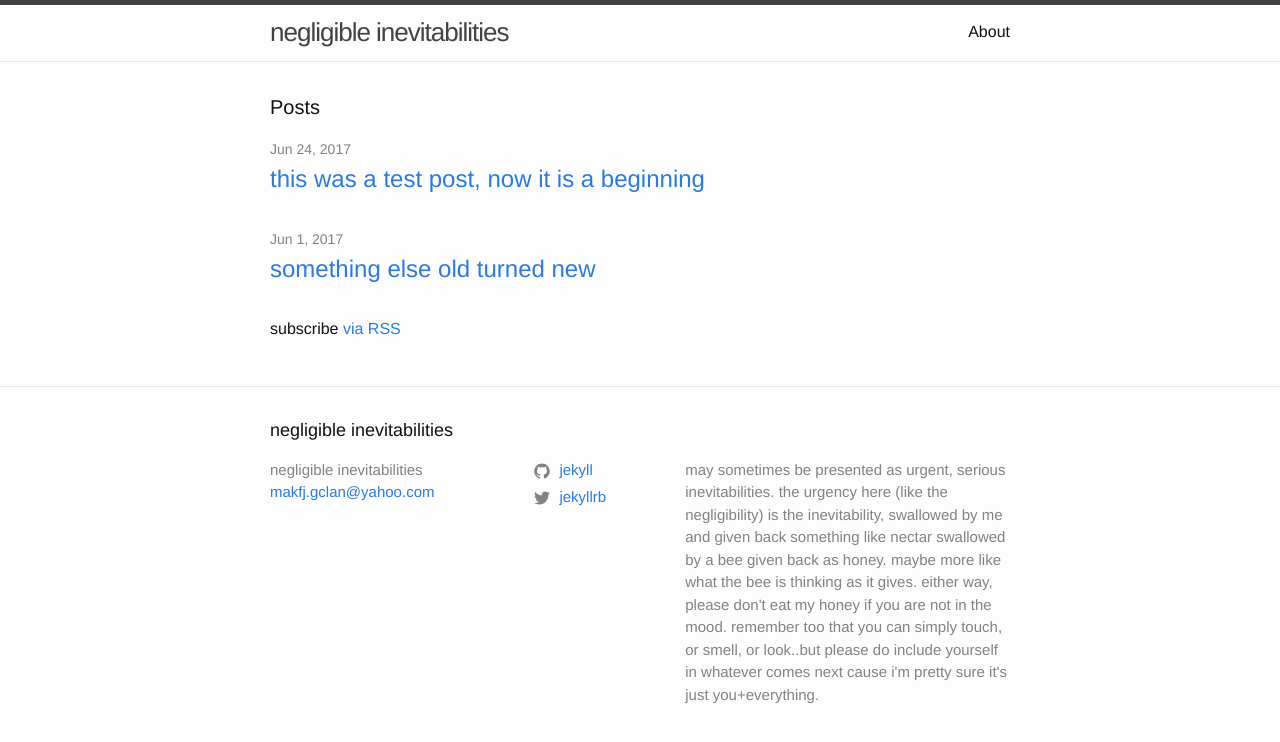
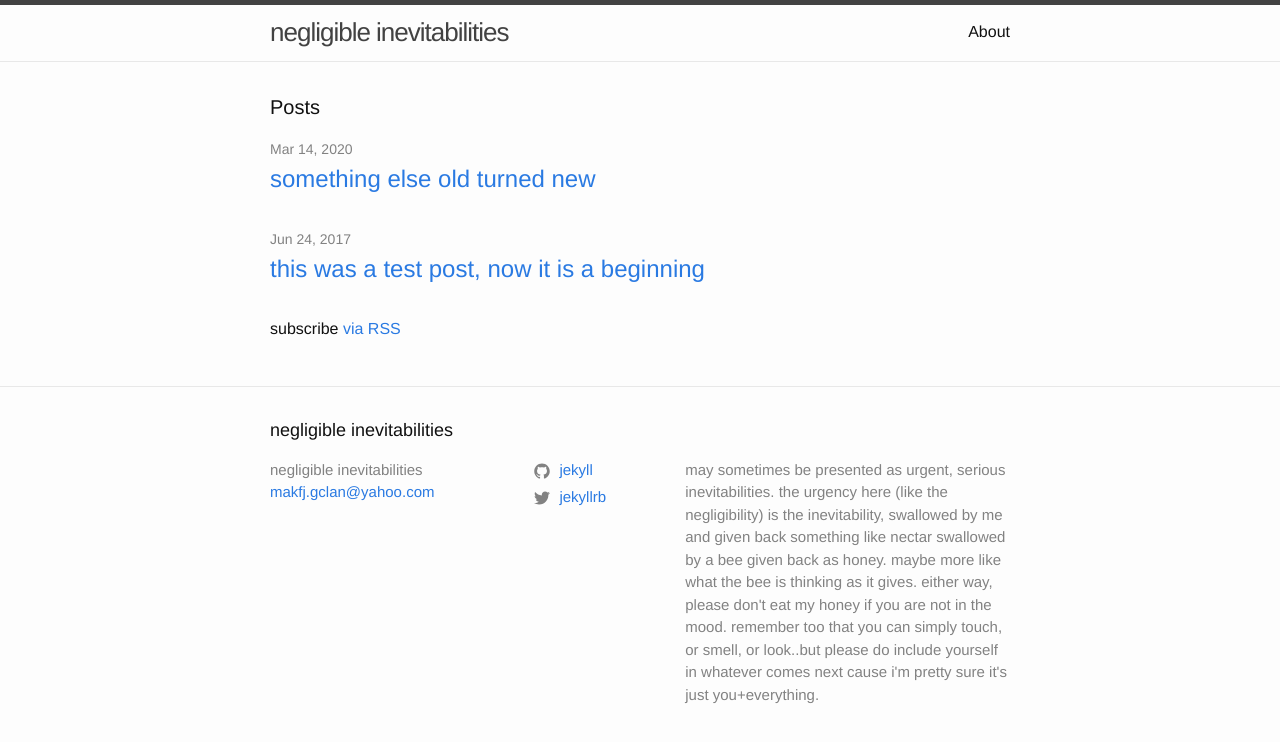
Before and after one commit to jamalgaddis/jamalgaddis.github.io, a Jekyll site: the page built from index.md, in a window 1280 px wide. Shown: the top 742 px of the page. Built offline with Jekyll 4.4.1, drawn with Linux system fonts in a browser that asks for light colours.

Commit message:
Update 2017-06-01-welcome-to-jekyll.markdown

```diff
--- a/_posts/2017-06-01-welcome-to-jekyll.markdown
+++ b/_posts/2017-06-01-welcome-to-jekyll.markdown
@@ -2,6 +2,7 @@
 layout: post
 title:  "something else old turned new"
 date:   2017-06-01 16:27:32 -0400
+date:   2020-03-14
 categories: jekyll update
 ---
 which is to say, someone whose existence in a moment, for itself or for someone else like me, is entangled with something that came before it.
```
